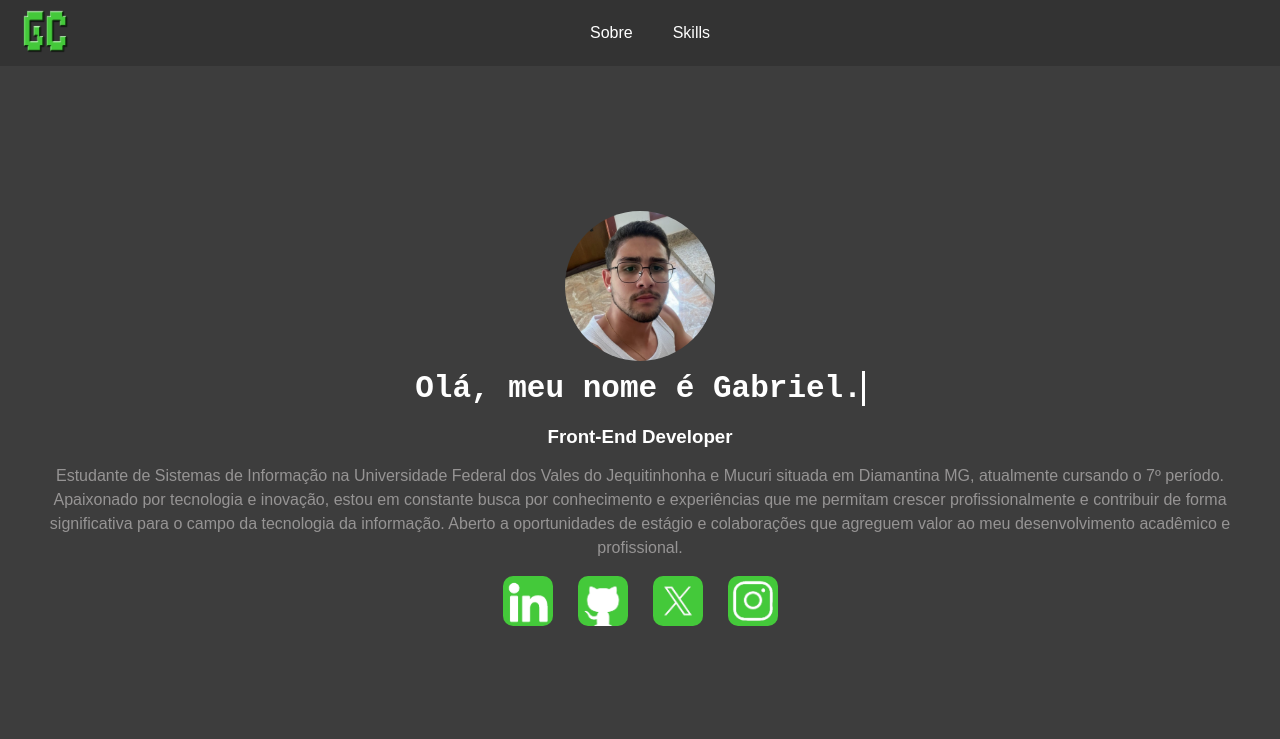
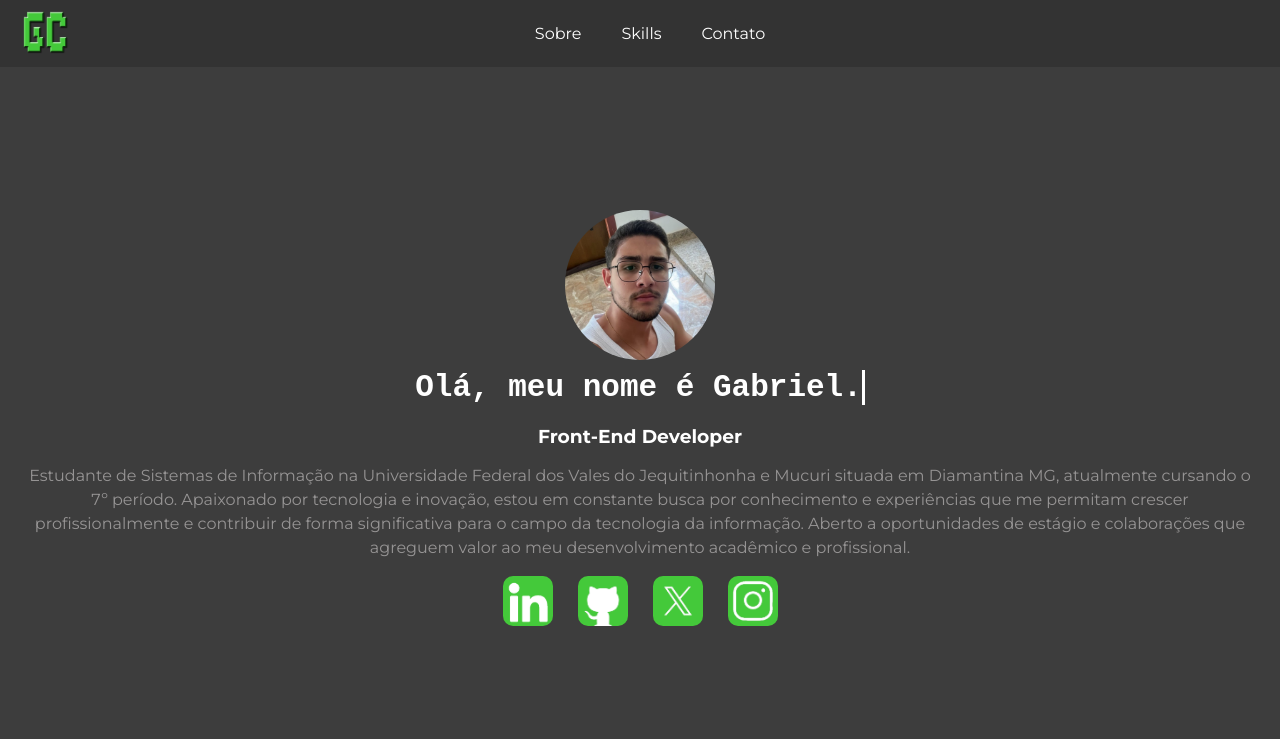
Before and after one commit to gcampolina/MeuPortfolio, a plain HTML site: page index.html in a window 1280 px wide. Shown: the top 739 px of the page. Drawn offline with Linux system fonts and the light colour scheme.

Commit message:
add some styles

```diff
--- a/index.html
+++ b/index.html
@@ -10,6 +10,10 @@
         crossorigin="anonymous" referrerpolicy="no-referrer" />
 
     <link rel="icon" type="image/png" href="media/logo.png">
+
+    <link rel="preconnect" href="https://fonts.googleapis.com">
+    <link rel="preconnect" href="https://fonts.gstatic.com" crossorigin>
+    <link href="https://fonts.googleapis.com/css2?family=Montserrat:ital,wght@0,100..900;1,100..900&display=swap" rel="stylesheet">
 </head>
 <body>
 
@@ -23,7 +27,7 @@
         <div class="navbar">
             <a href="#section1">Sobre</a>
             <a href="#section2">Skills</a>
-
+            <a href="#section3">Contato</a>
         </div>
 
     </div>
@@ -83,10 +87,9 @@
 
 
 
-
-        <footer class="footer">
+        <div class="footer">
             <p>Feito por Gabriel Campolina. &copy;</p>
-        </footer>
+        </dvi>
 
     <script src="script.js"></script>
 </body>
--- a/style.css
+++ b/style.css
@@ -1,5 +1,5 @@
 body, html {
-    font-family: Arial, sans-serif;
+    font-family: "Montserrat", sans-serif;
     background: #3d3d3d;
     margin: 0;
     padding: 0;
@@ -115,6 +115,7 @@ body, html {
 }
 .navbar a:hover {
     background-color: #44c93a;
+    border-radius: 20px;
 
 }
 
@@ -178,6 +179,12 @@ body, html {
 }
 
 
+
+
+
+
+
+
 /*  ANIMAÇÃO FADE-IN AO EXIBIR ALGUNS ELEMENTOS DA PÁGINA AO CARREGÁ-LA */
 .fade-in {
     opacity: 0;
```
